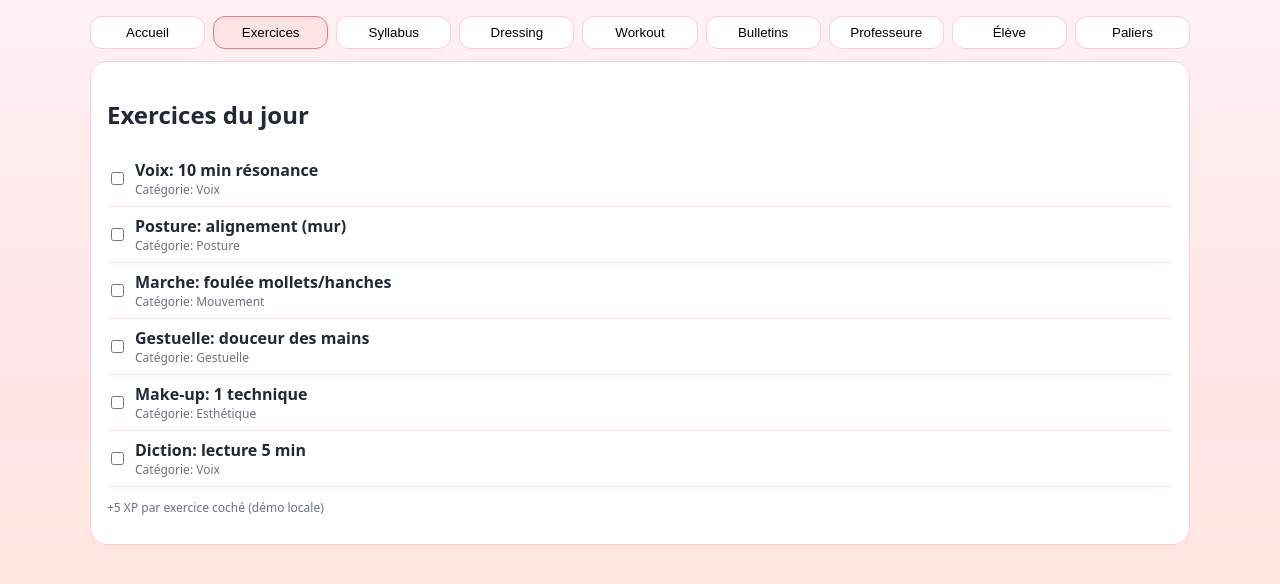
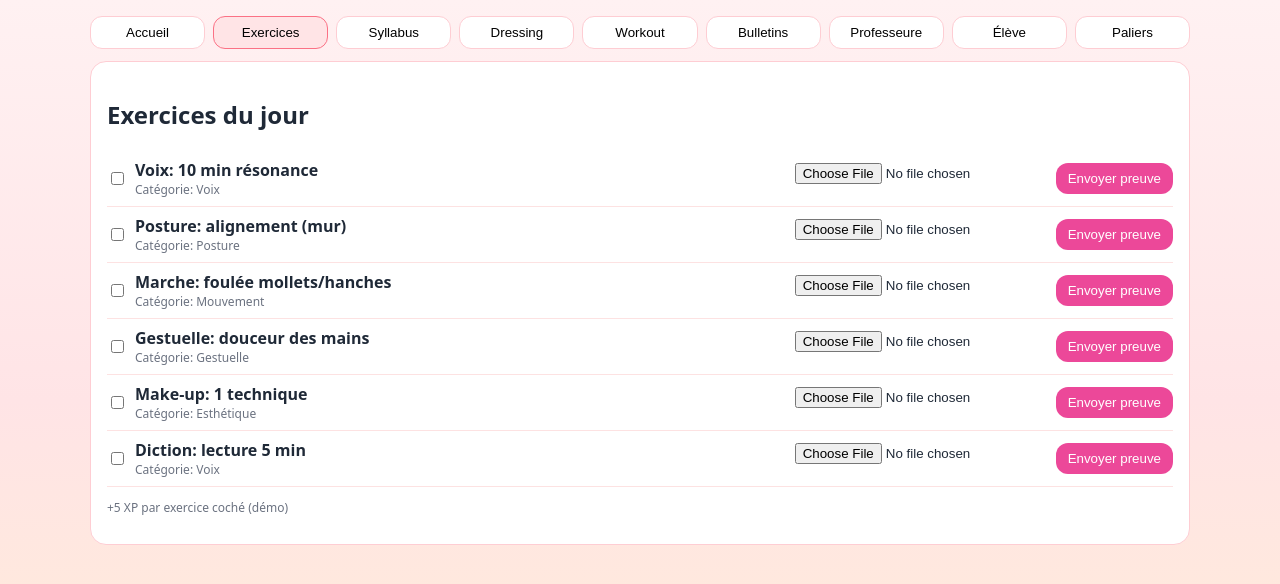
Before and after one commit to Idraaa77/academie-feminisation, a Next.js app: page /exercices in a window 1280 px wide. Shown: the top 584 px of the page. Built offline with nearby package versions, Linux system fonts and the light colour scheme; no server answers.

Commit message:
Ajout upload preuve dans Exercices

```diff
--- a/src/app/exercices/page.tsx
+++ b/src/app/exercices/page.tsx
@@ -1,10 +1,11 @@
 'use client'
 import { Nav } from '../components/Nav'
 import { useEffect, useState } from 'react'
+import { supabase } from '@/lib/supabase'
 
 const DAILY = [
   { id: 'voice-1', title: 'Voix: 10 min résonance', cat: 'Voix' },
-  { id: 'posture-1', title: "Posture: alignement (mur)", cat: 'Posture' },
+  { id: 'posture-1', title: 'Posture: alignement (mur)', cat: 'Posture' },
   { id: 'walk-1', title: 'Marche: foulée mollets/hanches', cat: 'Mouvement' },
   { id: 'gesture-1', title: 'Gestuelle: douceur des mains', cat: 'Gestuelle' },
   { id: 'makeup-1', title: 'Make-up: 1 technique', cat: 'Esthétique' },
@@ -13,20 +14,30 @@ const DAILY = [
 
 export default function Page(){
   const [done, setDone] = useState<Record<string, boolean>>({})
-  useEffect(()=>{
-    const ls = localStorage.getItem('ex_done')
-    setDone(ls? JSON.parse(ls): {})
-  },[])
+  const [file,setFile] = useState<File|null>(null)
+  const today = new Date().toISOString().slice(0,10)
+
+  useEffect(()=>{ setDone(JSON.parse(localStorage.getItem('ex_done')||'{}')) },[])
   useEffect(()=>{
     localStorage.setItem('ex_done', JSON.stringify(done))
     const count = Object.values(done).filter(Boolean).length
-    const deltaXP = count*5
-    localStorage.setItem('xp_demo', String(deltaXP)) // very naive demo linkage
+    localStorage.setItem('xp_demo', String(count*5))
   },[done])
 
-  return (<main className="container">
+  async function uploadProof(exId:string){
+    if (!file) return alert('Choisis un fichier')
+    const path = `${crypto.randomUUID()}-${file.name}`
+    const { data, error } = await supabase.storage.from('proofs').upload(path, file)
+    if (error) return alert(error.message)
+    await supabase.from('proofs').insert({ user_id: null, exercise_id: null, file_url: data.path })
+    alert('Preuve envoyée – Mlle Amélia pourra la noter')
+    setFile(null)
+  }
+
+  return (
+    <main className="container">
       <Nav />
-    <div style={{height: 12}}/>
+      <div style={{ height: 12 }} />
       <div className="card">
         <h2>Exercices du jour</h2>
         {DAILY.map(ex => (
@@ -36,9 +47,14 @@ export default function Page(){
               <div><b>{ex.title}</b></div>
               <div className="muted">Catégorie: {ex.cat}</div>
             </div>
+            <div style={{marginLeft:'auto', display:'flex', gap:8}}>
+              <input type="file" onChange={e=>setFile(e.target.files?.[0]||null)} />
+              <button className="btn" onClick={()=>uploadProof(ex.id)}>Envoyer preuve</button>
+            </div>
           </label>
         ))}
-      <p className="muted">+5 XP par exercice coché (démo locale)</p>
+        <p className="muted">+5 XP par exercice coché (démo)</p>
       </div>
-  </main>)
+    </main>
+  )
 }
```
Lines whose indentation alone changed are shown as unchanged.
